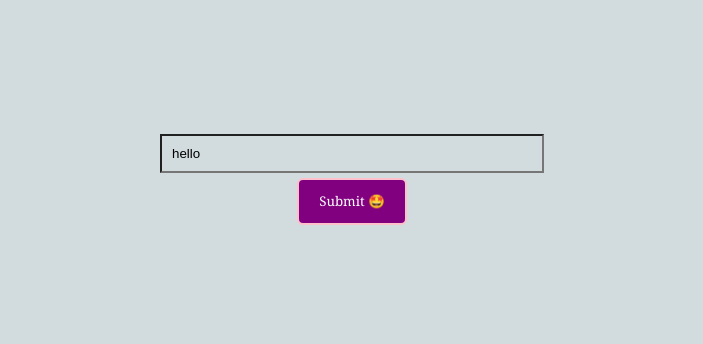
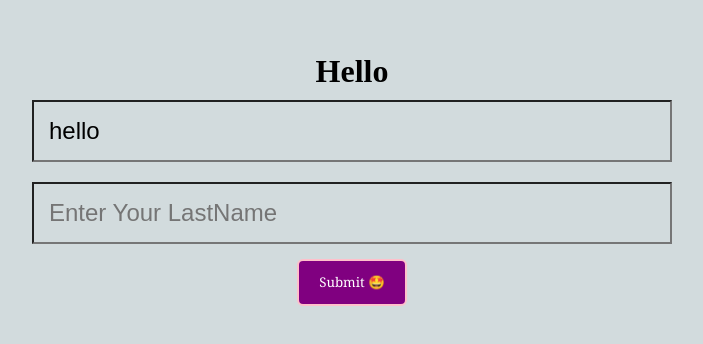
Before and after one commit to Abhishek0090/react_from_basics_to_advance, a React (Create React App) app: page / in a window 1280 px wide. Shown: the part 218-562 px from the top of the page, without its empty margins (288-991 px from the left). Built offline with nearby package versions, Linux system fonts and the light colour scheme.

Commit message:
Login forms

```diff
--- a/src/App.jsx
+++ b/src/App.jsx
@@ -1,26 +1,50 @@
 import React, { useState } from "react";
 
+const App = () => {
+  const [name, setName] = useState("hello");
+  const [Mname, setMname] = useState("");
+  const [Lname, setLname] = useState("");
+  const [last, setLast] = useState("");
 
-const App = ()=>{
+  const inputEvent = (e) => {
+    setName(e.target.value);
+  };
 
-    const [name, setName] = useState("hello")
-    const [Mname, setMname] = useState("")
+  const inputLast = (e) => {
+    setLast(e.target.value);
+  };
 
-    const inputEvent = (e)=>{
-        setName(e.target.value)
-    }
-
-    const onSubmit = ()=>{
-        setMname(name)
-    }
+  const onSubmit = (e) => {
+    e.preventDefault(); //to prevent default reload after submitting
+    setMname(name);
+    setLname(last)
+  };
 
   return (
     <>
-    <div className="div_style">
-    <h1>{Mname}</h1>
-    <input type="text" name="name" id="name" placeholder="Enter Your Name" onChange={inputEvent} value={name} />
-    <button className="btn" onClick={onSubmit}>Submit 🤩</button>
-    </div>
+      <div>
+        <form action="" onSubmit={onSubmit}>
+          <div className="div_style">
+            <h1 style={{ textAlign: "center" }}>Hello {Mname} {Lname}</h1>
+            <input
+              type="text"
+              placeholder="Enter Your Name"
+              onChange={inputEvent}
+              value={name}
+            />
+            <input
+              type="text"
+              placeholder="Enter Your LastName"
+              onChange={inputLast}
+              value={last}
+            />
+
+            <button type="submit" className="btn">
+              Submit 🤩
+            </button>
+          </div>
+        </form>
+      </div>
     </>
   );
 };
--- a/src/index.css
+++ b/src/index.css
@@ -115,8 +115,9 @@
 }
 
 input{
-  margin: 7 px;
-  padding : 10px;
+  margin: 10px;
+  padding : 15px;
+  font-size: 1.5rem;
   outline: none;
-  width: 30%;
+  width: 50%;
 }
```
